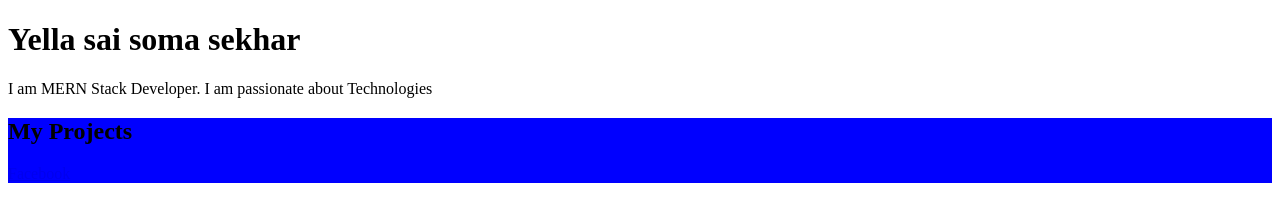
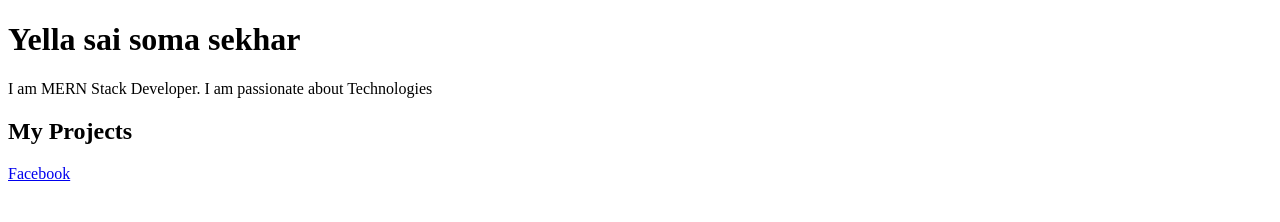
Before and after one commit to yellasai/yellasai.github.io, a plain HTML site: page index.html in a window 1280 px wide. Drawn offline with Linux system fonts and the light colour scheme.

Commit message:
Update index.html

```diff
--- a/index.html
+++ b/index.html
@@ -4,11 +4,7 @@
     <meta charset="UTF-8">
     <meta name="viewport" content="width=device-width, initial-scale=1.0">
     <title>Document</title>
-    <style>
-        .sub{
-            background-color:blue;
-        }
-    </style>
+
 </head>
 <body>
     <div>
```
